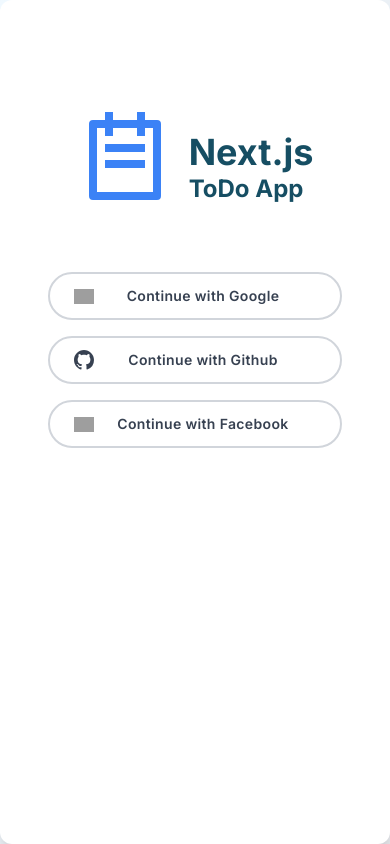
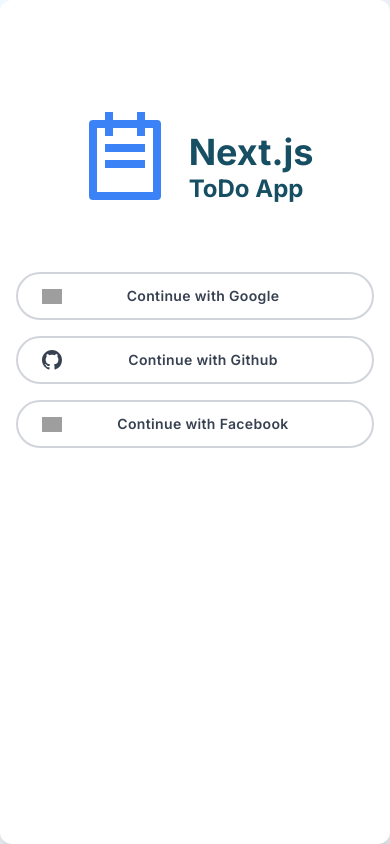
Before and after one commit to RohanSinghProgrammer/ToDo, a Next.js app: page /login in a window 390 px wide. Built offline with nearby package versions, Linux system fonts and the light colour scheme; no server answers; grey boxes are pictures that could not be loaded.

Commit message:
make login page responsive

```diff
--- a/src/app/login/page.tsx
+++ b/src/app/login/page.tsx
@@ -35,8 +35,8 @@ const Login = () => {
     <div className="relative bg-gradient-to-br from-sky-50 to-gray-200 h-screen grid place-items-center">
       <div className="relative container m-auto text-gray-500 md:px-12 xl:px-40 h-full md:h-fit grid place-items-center">
         <div className="m-auto w-full md:w-8/12 lg:w-6/12 xl:w-6/12 h-full">
-          <div className="rounded-xl bg-white shadow-xl h-full pt-16 md:pt-0">
-            <div className="p-12">
+          <div className="rounded-xl bg-white shadow-xl h-full pt-24 md:pt-0">
+            <div className="p-4 md:p-16">
               <div className="space-y-4 flex items-center justify-center space-x-4">
                 <RiTodoLine className="text-8xl text-blue-500" />
                 <h2 className="mb-8 text-2xl text-cyan-900 font-bold">
```
